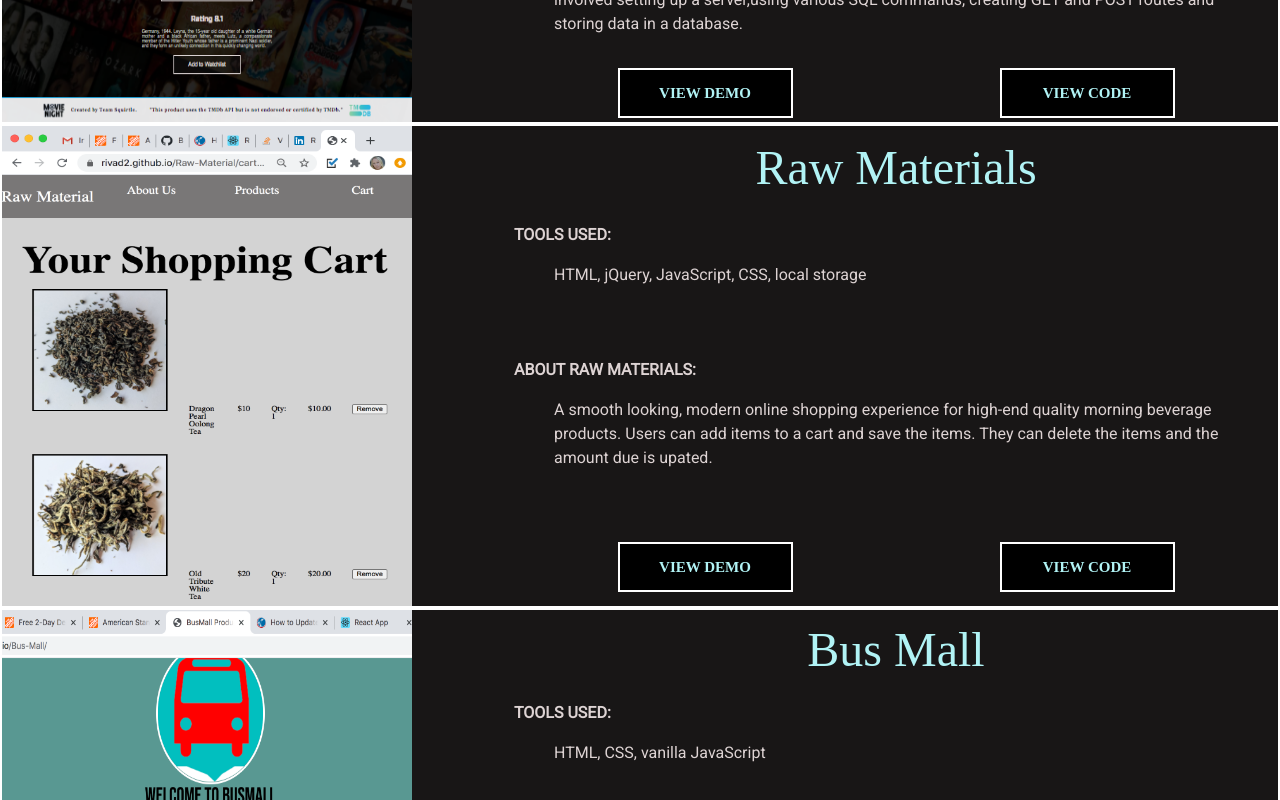
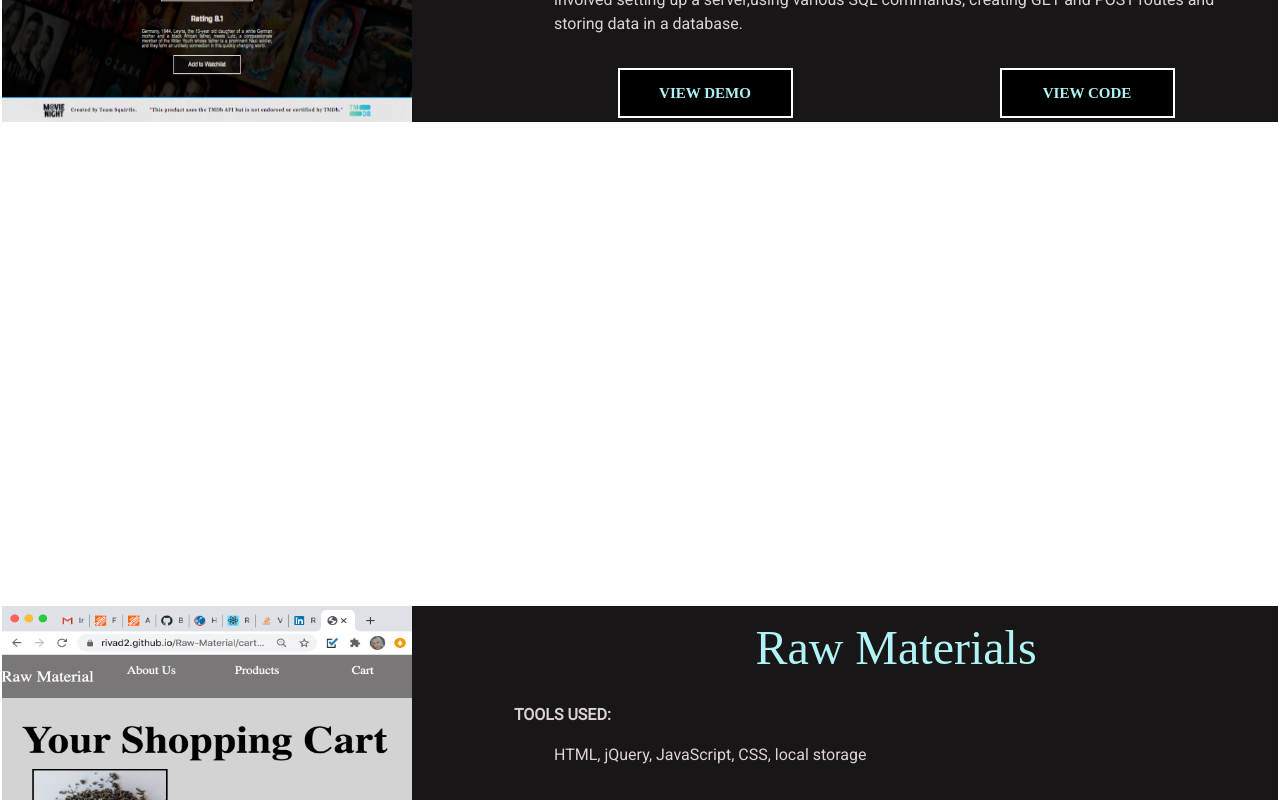
Before and after one commit to RivaD2/riva-portfolio, a React (Create React App) app: page / in a window 1280 px wide. Shown: the part 920-1720 px from the top of the page. Built offline with nearby package versions, Linux system fonts and the light colour scheme; a web font is replaced by a local one.

Commit message:
set up projects.js with parallax container to hold additional images from API

```diff
--- a/src/Pages/ProjectsPage.css
+++ b/src/Pages/ProjectsPage.css
@@ -70,3 +70,8 @@
         transform:rotate(45deg)translate(20px,20px);
     }
 }
+
+.parallax-divider-container {
+    background-color:white;
+    height:60vh;
+}
--- a/src/Pages/ProjectsPage.js
+++ b/src/Pages/ProjectsPage.js
@@ -30,7 +30,7 @@ class Projects extends React.Component {
     ]
 
   }
-
+//code for Paralax
   componentDidMount() {
     window.addEventListener('scroll', this.parallaxShift);
   }
@@ -74,11 +74,12 @@ class Projects extends React.Component {
         </header>
         {this.projectList.map(projectData => {
           console.log(projectData);
-          return (
+          return [
             //I passed projectData (an obj) into the object Component as a prop
             //A prop is the react word for data that is passed into a Component
-            <ProjectComponent projectData={projectData}></ProjectComponent>
-          )
+            <ProjectComponent projectData={projectData}></ProjectComponent>,
+            <div className="parallax-divider-container"/>
+          ]
         })
         }
     </div>
```
